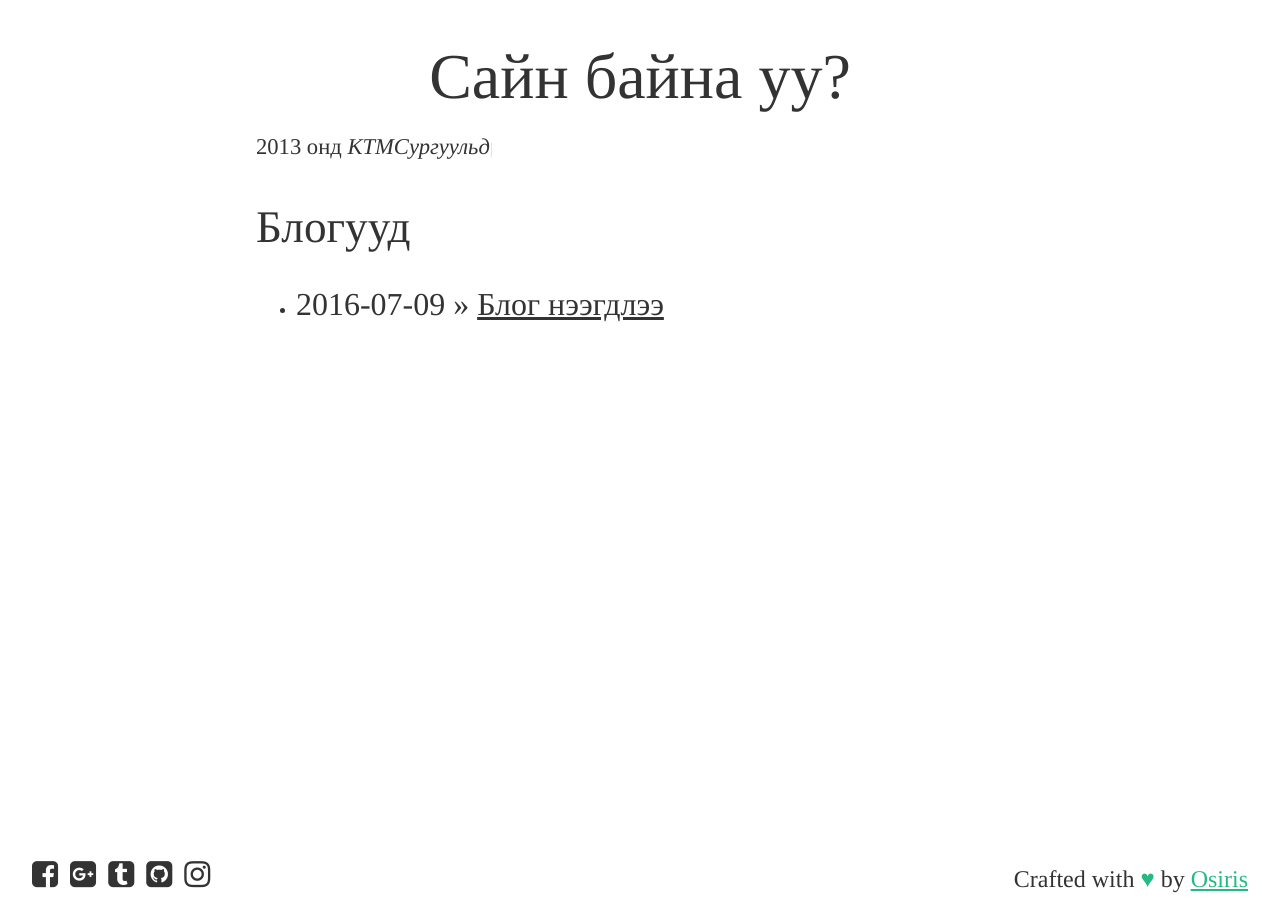
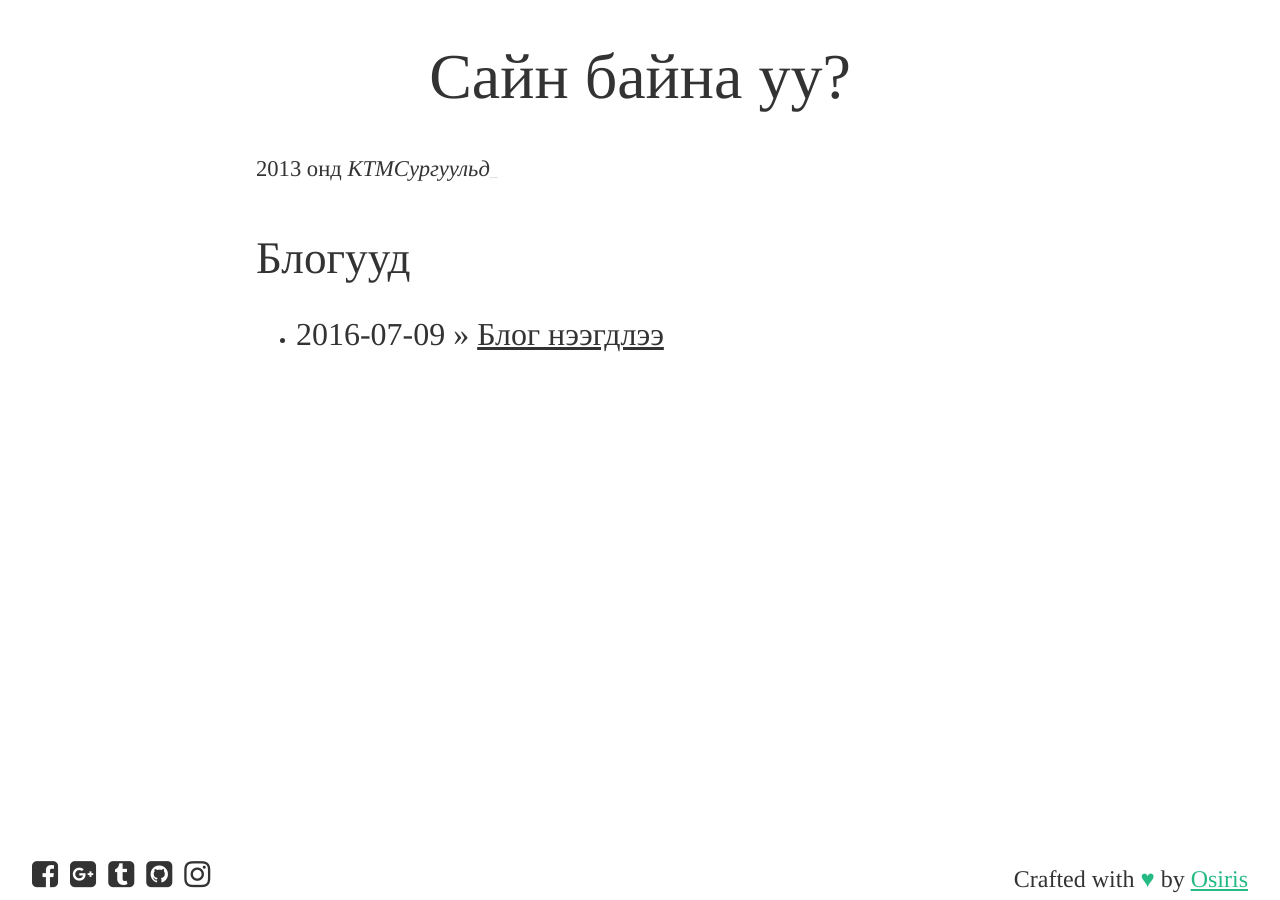
Before and after one commit to Ds3c-ctf-team/enkhee-Osiris.github.io-old, a Jekyll site: the page built from index.html, in a window 1280 px wide. Built offline with Jekyll 4.4.1, drawn with Linux system fonts in a browser that asks for light colours; nearby versions of some CDN libraries.

Commit message:
Update layout

```diff
--- a/_layouts/default.html
+++ b/_layouts/default.html
@@ -54,6 +54,7 @@
         typeSpeed: 30,
         backDelay: 500,
         loop: false,
+        cursorChar: "_",
         contentType: 'html',
         loopCount: false
     });
--- a/css/main.css
+++ b/css/main.css
@@ -16,7 +16,12 @@ body > div {
 a {
     color: #333;
 }
-
+#typed {
+    display: inline-block;
+}
+.typed-cursor {
+    color: #000;
+}
 #blogs h2.h2 {
     margin-top: 0;
 }
```
